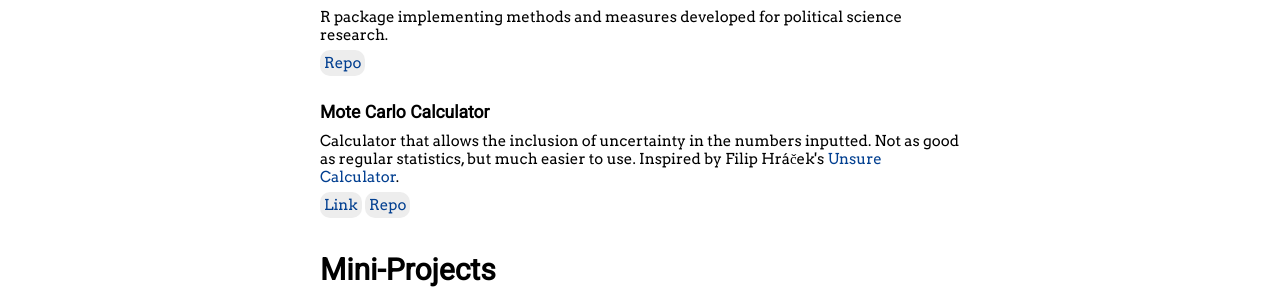
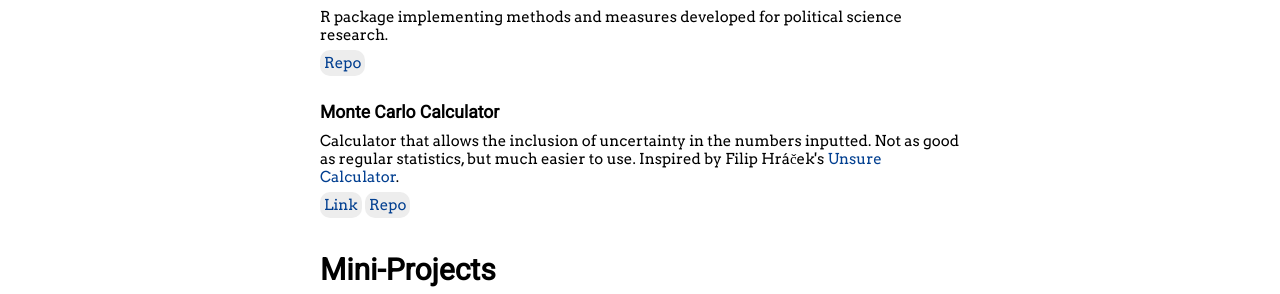
Before and after one commit to philswatton/philswatton.github.io, a Jekyll site: the page built from projects.html, in a window 1280 px wide. Shown: the part 157-451 px from the top of the page. Built offline with Jekyll 4.4.1, drawn with Linux system fonts in a browser that asks for light colours.

Commit message:
updated mc calc link

```diff
--- a/_data/projects.yml
+++ b/_data/projects.yml
@@ -1,7 +1,7 @@
 - name: psmic
   repo: https://github.com/philswatton/psmisc
   desc: R package implementing methods and measures developed for political science research.
-- name: Mote Carlo Calculator
-  link: https://philswatton.github.io/unsure-calculator/
-  repo: https://github.com/philswatton/unsure-calculator
+- name: Monte Carlo Calculator
+  link: https://philswatton.github.io/monte-carlo-calculator/
+  repo: https://github.com/philswatton/monte-carlo-calculator
   desc: Calculator that allows the inclusion of uncertainty in the numbers inputted. Not as good as regular statistics, but much easier to use. Inspired by Filip Hráček's <a href="https://filiph.github.io/unsure/">Unsure Calculator</a>.
```
